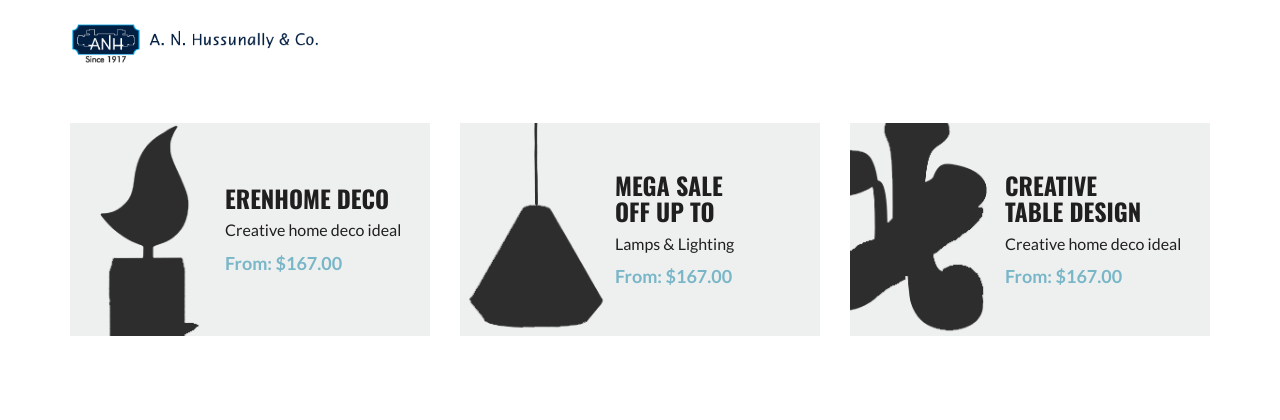
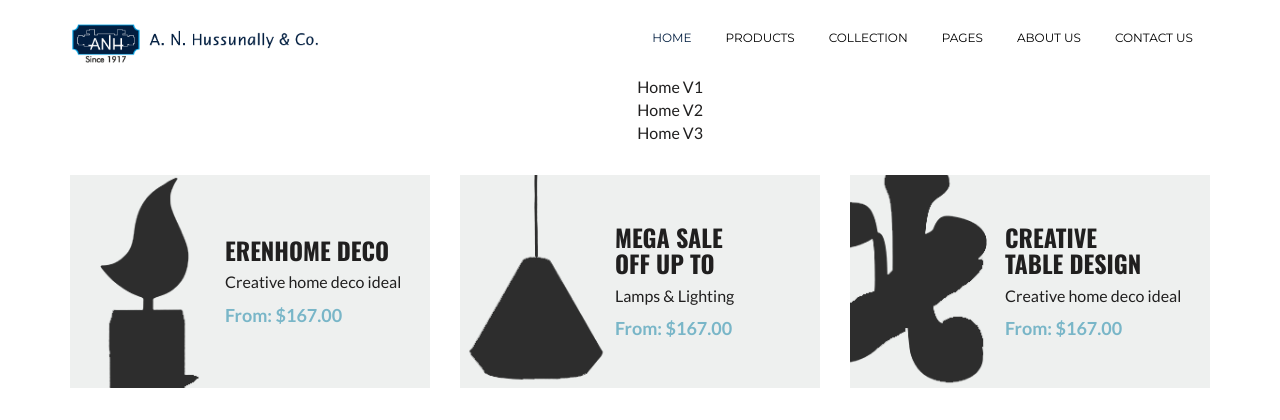
Before and after one commit to dotcomsolutionsAB/anhussunally, a PHP site: page / in a window 1280 px wide; the page is wider, and only the part inside the window is pictured. Shown: the top 420 px of that part. Run offline with PHP 8.4, Linux system fonts and the light colour scheme; some libraries are stand-ins or nearby versions.

Commit message:
Header 1

```diff
--- a/index.php
+++ b/index.php
@@ -103,12 +103,12 @@
             </a>
           </div>
           <!-- End Header Navigation -->
-          <!-- <div class="collapse navbar-collapse" id="navbar-menu">
+          <div class="collapse navbar-collapse" id="navbar-menu">
             <ul class="nav navbar-nav navbar-right" data-in="fadeIn" data-out="fadeOut">
               <li class="dropdown active">
                 <a href="#." class="dropdown-toggle" data-toggle="dropdown">Home
                 </a>
-                <ul class="dropdown-menu">
+                <ul class="#">
                   <li>
                     <a href="index.html">Home V1
                     </a>
@@ -233,7 +233,7 @@
                 </a>
               </li>
             </ul>
-          </div> -->
+          </div>
           <!-- /.navbar-collapse -->
           <div class=" search-toggle">
             <div class="top-search">
```
